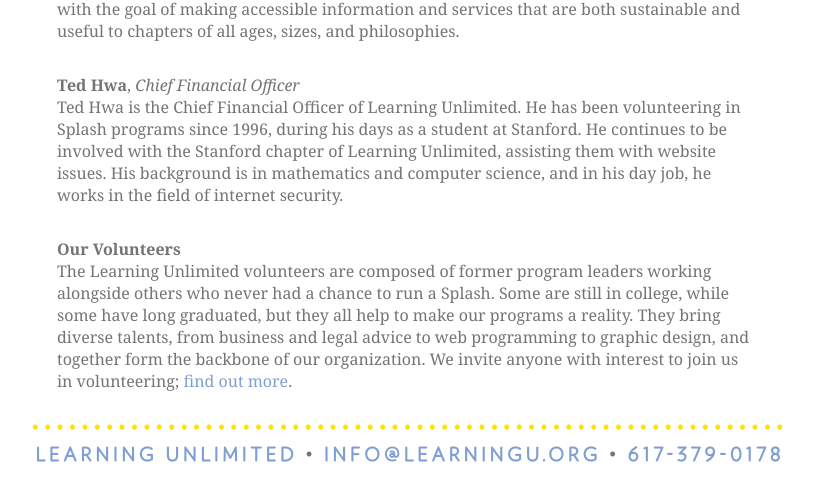
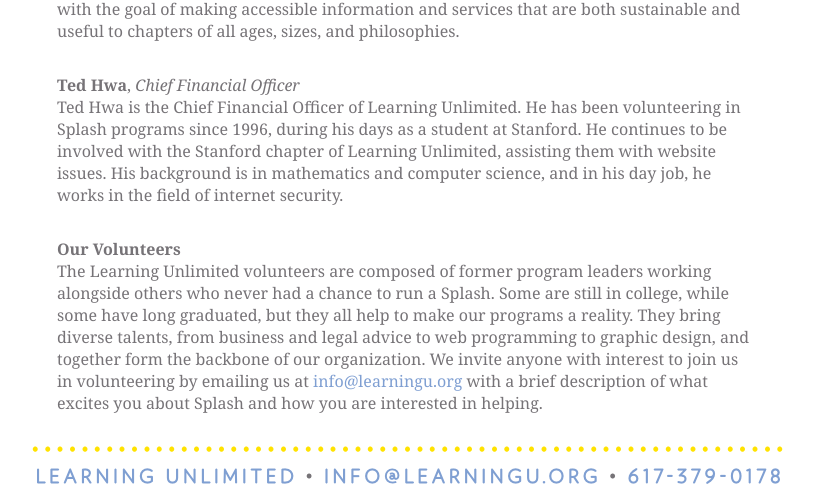
Before and after one commit to learning-unlimited/learning-unlimited.github.io, a Jekyll site: the page built from _about/who-we-are.html, in a window 1280 px wide and 900 px high, scrolled down 1842 px, cut to the strip 400-900 px from the top of the window. Shown: the whole strip, without its empty margins (225-1039 px from the left). Built offline with Jekyll 4.4.1, drawn with Linux system fonts in a browser that asks for light colours; before the commit the page ends 2720 px from its top, so only the background shows below that.

Commit message:
Remove broken link to volunteer page

```diff
--- a/_about/who-we-are.html
+++ b/_about/who-we-are.html
@@ -74,5 +74,5 @@
 <div class="biobox">
   <p><b>Our Volunteers</b><br>
 The Learning Unlimited volunteers are composed of former program leaders working alongside others who never had a chance to run a Splash. Some are still in college, while some have long graduated, but they all help to make our programs a reality. They bring diverse talents, from business
-and legal advice to web programming to graphic design, and together form the backbone of our organization.  We invite anyone with interest to join us in volunteering; <a href = "../help/">find out more</a>.</p>
+and legal advice to web programming to graphic design, and together form the backbone of our organization.  We invite anyone with interest to join us in volunteering by emailing us at <a href="mailto:info@learningu.org">info@learningu.org</a> with a brief description of what excites you about Splash and how you are interested in helping.</p>
 </div>
```
